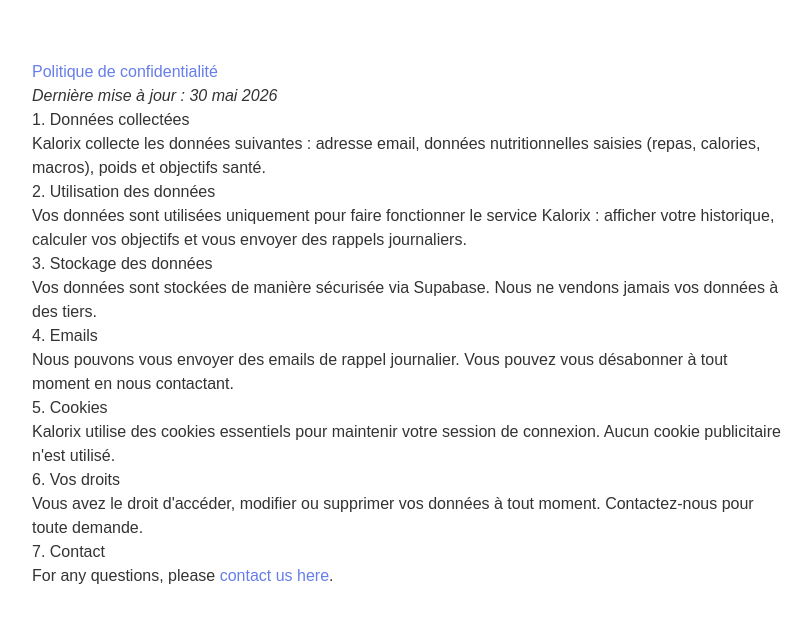
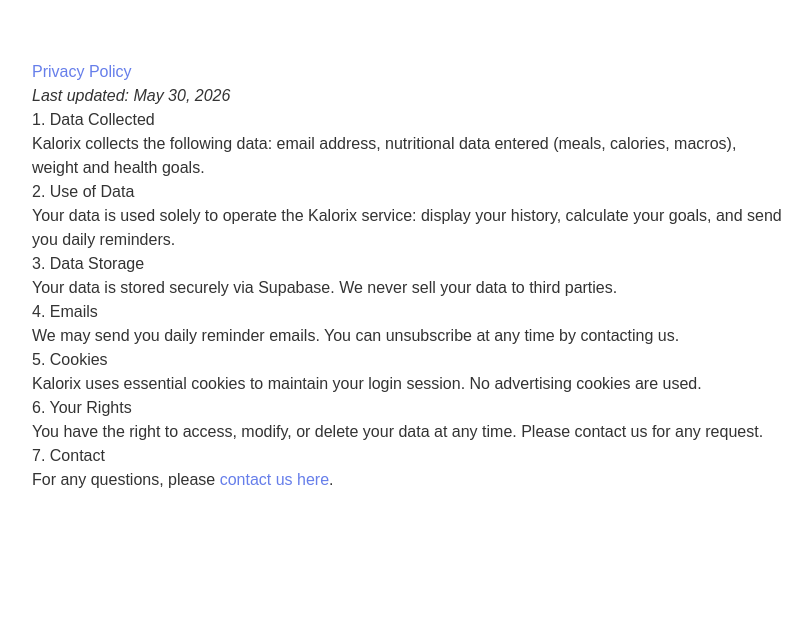
Before and after one commit to biz777/kalorix, a Next.js app: page /privacy in a window 1280 px wide. Shown: the top 622 px of the page, without its empty margins (232-1044 px from the left). Built offline with nearby package versions, Linux system fonts and the light colour scheme.

Commit message:
Update page.tsx

```diff
--- a/app/privacy/page.tsx
+++ b/app/privacy/page.tsx
@@ -1,26 +1,26 @@
 export default function Privacy() {
   return (
     <main style={{ maxWidth: 800, margin: "0 auto", padding: "60px 24px", fontFamily: "sans-serif", color: "#333" }}>
-      <h1 style={{ color: "#667eea" }}>Politique de confidentialité</h1>
-      <p><em>Dernière mise à jour : 30 mai 2026</em></p>
+      <h1 style={{ color: "#667eea" }}>Privacy Policy</h1>
+      <p><em>Last updated: May 30, 2026</em></p>
 
-      <h2>1. Données collectées</h2>
-      <p>Kalorix collecte les données suivantes : adresse email, données nutritionnelles saisies (repas, calories, macros), poids et objectifs santé.</p>
+      <h2>1. Data Collected</h2>
+      <p>Kalorix collects the following data: email address, nutritional data entered (meals, calories, macros), weight and health goals.</p>
 
-      <h2>2. Utilisation des données</h2>
-      <p>Vos données sont utilisées uniquement pour faire fonctionner le service Kalorix : afficher votre historique, calculer vos objectifs et vous envoyer des rappels journaliers.</p>
+      <h2>2. Use of Data</h2>
+      <p>Your data is used solely to operate the Kalorix service: display your history, calculate your goals, and send you daily reminders.</p>
 
-      <h2>3. Stockage des données</h2>
-      <p>Vos données sont stockées de manière sécurisée via Supabase. Nous ne vendons jamais vos données à des tiers.</p>
+      <h2>3. Data Storage</h2>
+      <p>Your data is stored securely via Supabase. We never sell your data to third parties.</p>
 
       <h2>4. Emails</h2>
-      <p>Nous pouvons vous envoyer des emails de rappel journalier. Vous pouvez vous désabonner à tout moment en nous contactant.</p>
+      <p>We may send you daily reminder emails. You can unsubscribe at any time by contacting us.</p>
 
       <h2>5. Cookies</h2>
-      <p>Kalorix utilise des cookies essentiels pour maintenir votre session de connexion. Aucun cookie publicitaire n'est utilisé.</p>
+      <p>Kalorix uses essential cookies to maintain your login session. No advertising cookies are used.</p>
 
-      <h2>6. Vos droits</h2>
-      <p>Vous avez le droit d'accéder, modifier ou supprimer vos données à tout moment. Contactez-nous pour toute demande.</p>
+      <h2>6. Your Rights</h2>
+      <p>You have the right to access, modify, or delete your data at any time. Please contact us for any request.</p>
 
       <h2>7. Contact</h2>
       <p>For any questions, please <a href="https://docs.google.com/forms/d/e/1FAIpQLSdI8IYoNx3iy6Z1-Or67H_6lEw7AjaABpBHnkHPv7SVfN6qxQ/viewform" style={{ color: "#667eea" }}>contact us here</a>.</p>
```
